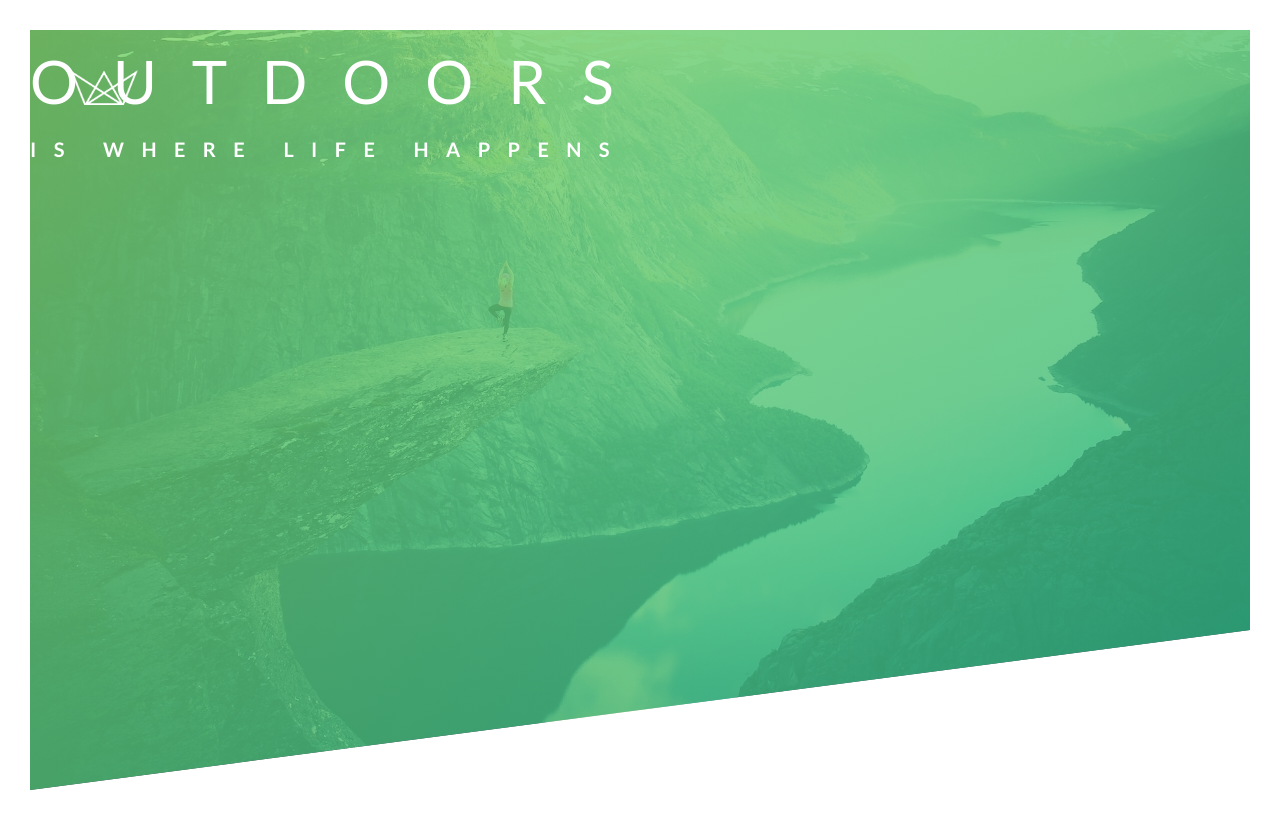
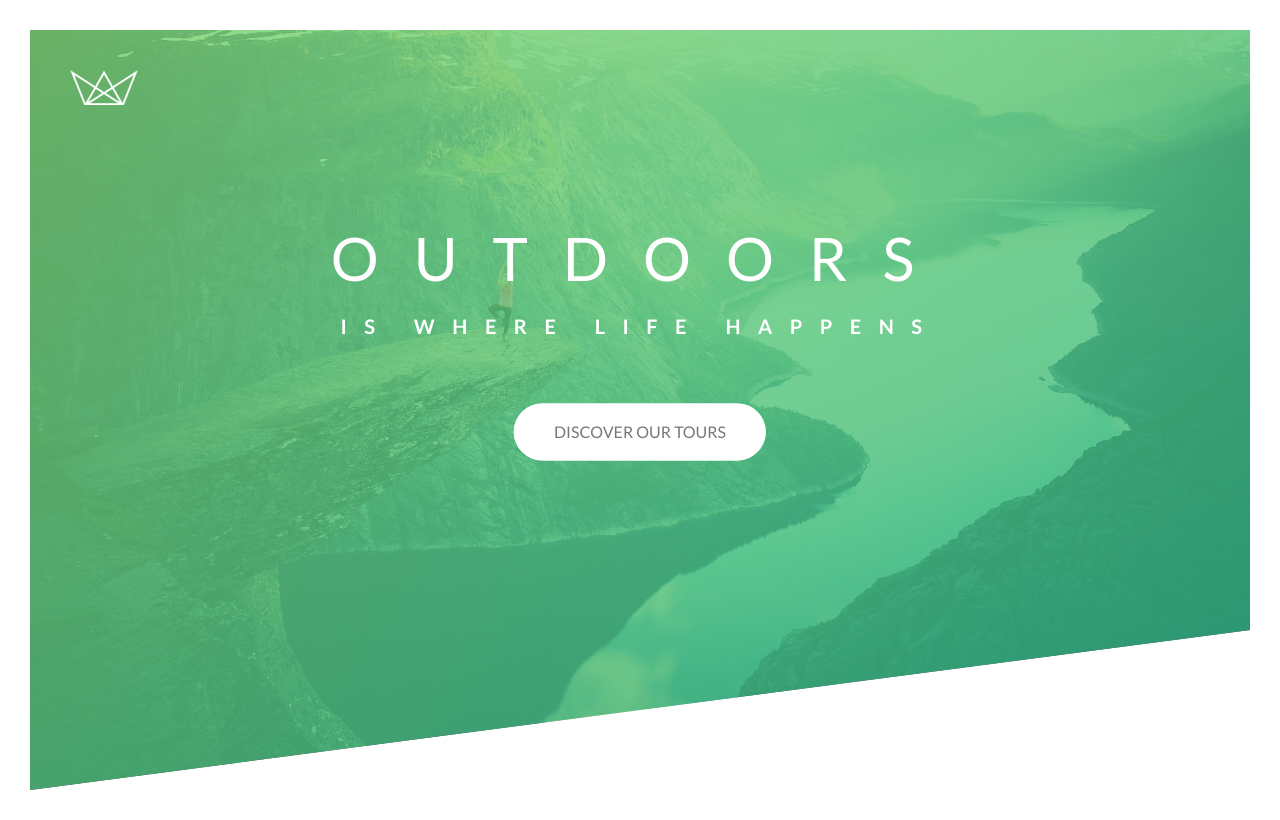
Before and after one commit to Jorbari/Natours, a website: page index.html in a window 1280 px wide. Drawn offline with Linux system fonts and the light colour scheme.

Commit message:
organising and structuring the code

```diff
--- a/index.html
+++ b/index.html
@@ -10,14 +10,18 @@
 <body>
 
     <header class="header">
-        <div class="logo-box">
-            <img src="./img/logo-white.png" alt="Logo" class="logo">
+        <div class="header__logo-box">
+            <img src="./img/logo-white.png" alt="Logo" class="header__logo">
         </div>
 
-        <h1 class="heading-primary">
-            <span class="heading-primary-main">Outdoors</span>
-            <span class="heading-primary-sub">is where life happens</span>
-        </h1>
+        <div class="header__text-box">
+            <h1 class="heading-primary">
+                <span class="heading-primary--main">Outdoors</span>
+                <span class="heading-primary--sub">is where life happens</span>
+            </h1>
+
+            <a href="#" class="btn btn--white btn--animated">Discover our tours</a>
+        </div>
 
     </header>
 
--- /dev/null
+++ b/sass/abstracts/_variables.scss
@@ -0,0 +1,7 @@
+$color-primary: #55c57a;
+$color-primary-light: #7ed56f;
+$color-primary-dark: #28b485;
+
+$color-grey-dark: #777;
+$color-white: #fff;
+$color-black: #000;
--- /dev/null
+++ b/sass/base/_animations.scss
@@ -0,0 +1,43 @@
+@keyframes moveInLeft {
+    0% {
+      opacity: 0;
+      transform: translateX(-10rem);
+    }
+
+    80% {
+      transform: translateX(1rem);
+    }
+
+    100% {
+      opacity: 1;
+      transform: translate(0);
+    }
+  }
+
+  @keyframes moveInRight {
+    0% {
+      opacity: 0;
+      transform: translateX(10rem);
+    }
+
+    80% {
+      transform: translateX(-1rem);
+    }
+
+    100% {
+      opacity: 1;
+      transform: translate(0);
+    }
+  }
+
+  @keyframes moveInBottom {
+    0% {
+      opacity: 0;
+      transform: translatey(3rem);
+    }
+
+    100% {
+      opacity: 1;
+      transform: translatey(0);
+    }
+  }
--- /dev/null
+++ b/sass/base/_base.scss
@@ -0,0 +1,16 @@
+
+*,
+*::after,
+*::before {
+  margin: 0;
+  padding: 0;
+  box-sizing: inherit;
+}
+
+html {
+  font-size: 10px;
+}
+
+body {
+  box-sizing: border-box;
+}
--- /dev/null
+++ b/sass/base/_typography.scss
@@ -0,0 +1,36 @@
+body {
+    font-family: "Lato", sans-serif;
+    font-weight: 400;
+    line-height: 1.7;
+    color: $color-grey-dark;
+    padding: 3rem;
+  }
+
+.heading-primary {
+    color: $color-white;
+    text-transform: uppercase;
+    margin-bottom: 6rem;
+    backface-visibility: hidden;
+
+    &--main {
+      display: block;
+      font-size: 6rem;
+      font-weight: 400;
+      letter-spacing: 3.5rem;
+
+      animation-name: moveInLeft;
+      animation-duration: 1s;
+      animation-timing-function: ease-out;
+    }
+
+    &--sub {
+      display: block;
+      font-size: 2rem;
+      font-weight: 700;
+      letter-spacing: 1.75rem;
+
+      animation-name: moveInRight;
+      animation-duration: 1s;
+      animation-timing-function: ease-out;
+    }
+  }
--- /dev/null
+++ b/sass/components/_button.scss
@@ -0,0 +1,58 @@
+.btn {
+    &:link,
+    &:visited {
+      text-transform: uppercase;
+      text-decoration: none;
+      padding: 1.5rem 4rem;
+      display: inline-block;
+      border-radius: 10rem;
+      transition: all 0.2s;
+      position: relative;
+      animation: moveInBottom 3s ease-out;
+      font-size: 1.6rem;
+    }
+
+    &:hover {
+      transform: translateY(-0.3rem);
+      box-shadow: 0 1rem 2rem rgba($color-black, 0.2);
+
+      &::after {
+          transform: scalex(1.4) scaleY(1.6);
+          opacity: 0;
+        }
+    }
+
+    &:active {
+      transform: translateY(-0.1rem);
+      box-shadow: 0 0.5rem 1rem rgba($color-black, 0.2);
+    }
+
+    &--white {
+      background-color: $color-white;
+      color: $color-grey-dark;
+
+      &::after {
+        background: $color-white;
+      }
+    }
+
+    &::after {
+      content: "";
+      display: inline-block;
+      height: 100%;
+      width: 100%;
+      border-radius: 10rem;
+      position: absolute;
+      top: 0;
+      left: 0;
+      z-index: -1;
+      transition: all 0.4s;
+    }
+
+
+
+    &--animated {
+      animation: moveInBottom 0.5s ease-out 0.75s;
+      animation-fill-mode: backwards;
+    }
+  }
--- /dev/null
+++ b/sass/layout/_header.scss
@@ -0,0 +1,31 @@
+.header {
+    height: 95vh;
+    background-image: linear-gradient(
+        to right bottom,
+        rgba($color-primary-light, 0.8),
+        rgba($color-primary-dark, 0.8)
+      ),
+      url("../img/hero.jpg");
+    background-size: cover;
+    background-position: top;
+    position: relative;
+    clip-path: polygon(0 0, 100% 0, 100% 75vh, 0 100%);
+
+    &__logo-box {
+      position: absolute;
+      top: 4rem;
+      left: 4rem;
+    }
+
+    &__logo {
+      height: 3.5rem;
+    }
+
+    &__text-box {
+      position: absolute;
+      top: 40%;
+      left: 50%;
+      transform: translate(-50%, -50%);
+      text-align: center;
+    }
+  }
--- /dev/null
+++ b/sass/main.scss
@@ -0,0 +1,16 @@
+// abstract
+@import "./abstracts/functions";
+@import "./abstracts/mixins";
+@import "./abstracts/variables";
+
+// base
+@import "./base/animations";
+@import "./base/base";
+@import "./base/typography";
+@import "./base/utilities";
+
+@import "./pages/home";
+
+@import "./components/button";
+
+@import "./layout/header";
```
Also changed, not shown: package.json (added, +23 -0 lines), css/style.css, sass/abstracts/_functions.scss (added), sass/abstracts/_mixins.scss (added), sass/base/_utilities.scss (added), sass/pages/_home.scss (added), 2 other files.
